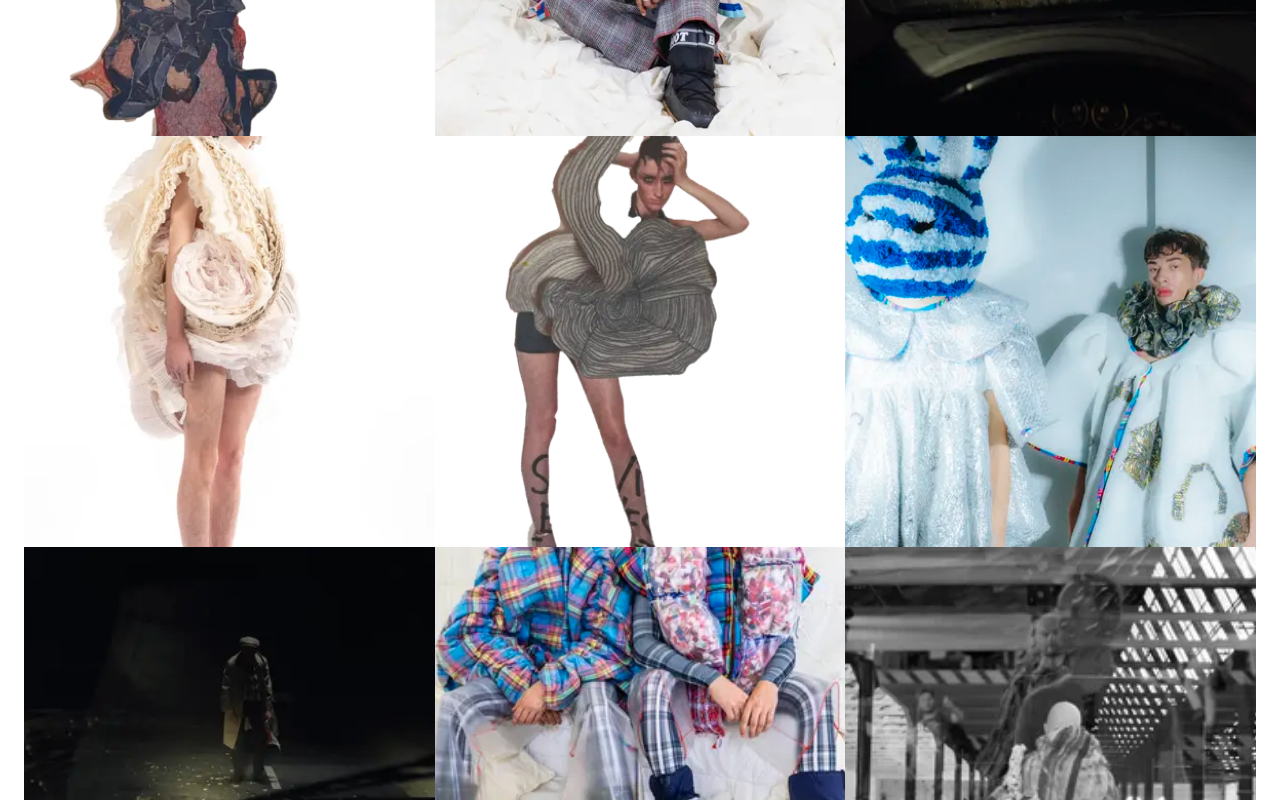
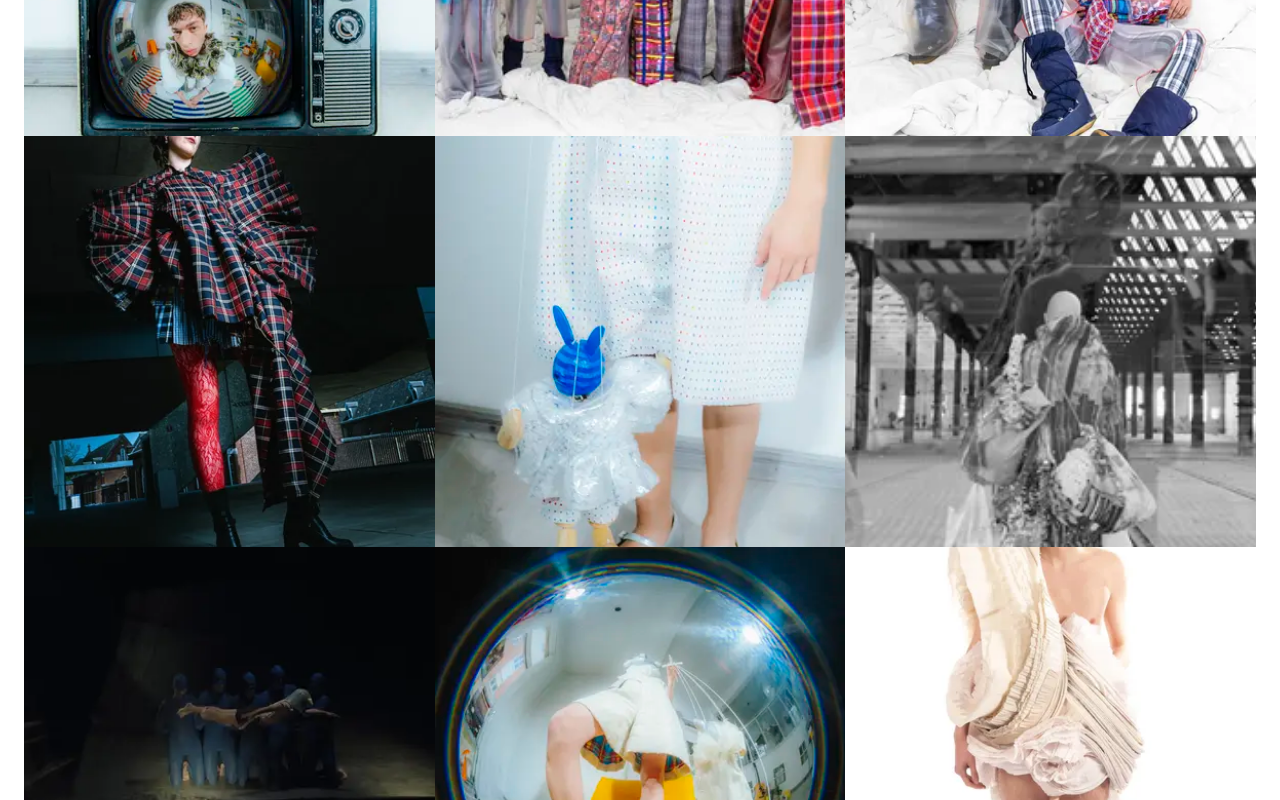
Before and after one commit to brentvervaet/anneliesannys-portfolio, a Vue app: page /gallery in a window 1280 px wide. Shown: the part 1280-2080 px from the top of the page. Built offline with nearby package versions, Linux system fonts and the light colour scheme.

Commit message:
refactor: comment out study collages image handling and update shuffle seed

```diff
--- a/src/views/GalleryView.vue
+++ b/src/views/GalleryView.vue
@@ -197,38 +197,38 @@ const allImages = computed<GalleryImage[]>(() => {
           })
         }
 
-        // Study collages
-        if (study.collages) {
-          study.collages.forEach((image, index) => {
-            // Extract number from filename for title, or use index + 1
-            const filename = image.src.split('/').pop() || ''
-            const titleMatch = filename.match(/(\d+)/)
-            const title = titleMatch?.[1]?.padStart(2, '0') || String(index + 1).padStart(2, '0')
+        //TODO: Study collages
+        // if (study.collages) {
+        //   study.collages.forEach((image, index) => {
+        //     // Extract number from filename for title, or use index + 1
+        //     const filename = image.src.split('/').pop() || ''
+        //     const titleMatch = filename.match(/(\d+)/)
+        //     const title = titleMatch?.[1]?.padStart(2, '0') || String(index + 1).padStart(2, '0')
 
-            // Convert the image path to use small images for gallery, large for modal
-            // Original: /images/BA1/Dress/collages/dress01.webp -> Small: /images/BA1/Dress/collages/sm/dress01.webp, Large: /images/BA1/Dress/collages/lg/dress01.webp
-            const pathParts = image.src.split('/')
-            const filename_only = pathParts[pathParts.length - 1]
-            const basePath = pathParts.slice(0, -1).join('/')
+        //     // Convert the image path to use small images for gallery, large for modal
+        //     // Original: /images/BA1/Dress/collages/dress01.webp -> Small: /images/BA1/Dress/collages/sm/dress01.webp, Large: /images/BA1/Dress/collages/lg/dress01.webp
+        //     const pathParts = image.src.split('/')
+        //     const filename_only = pathParts[pathParts.length - 1]
+        //     const basePath = pathParts.slice(0, -1).join('/')
 
-            const smallSrc = `${basePath}/sm/${filename_only}`
-            const largeSrc = `${basePath}/lg/${filename_only}`
+        //     const smallSrc = `${basePath}/sm/${filename_only}`
+        //     const largeSrc = `${basePath}/lg/${filename_only}`
 
-            images.push({
-              src: smallSrc,
-              srcLarge: largeSrc,
-              alt: image.alt,
-              title,
-              category: study.title, // Use study title as category
-            })
-          })
-        }
+        //     images.push({
+        //       src: smallSrc,
+        //       srcLarge: largeSrc,
+        //       alt: image.alt,
+        //       title,
+        //       category: study.title, // Use study title as category
+        //     })
+        //   })
+        // }
       })
     }
   })
 
   // Shuffle the images with a fixed seed for consistent random order
-  return shuffleArray(images, 42)
+  return shuffleArray(images, 69)
 })
 
 const openModal = (image: GalleryImage, index: number) => {
```
